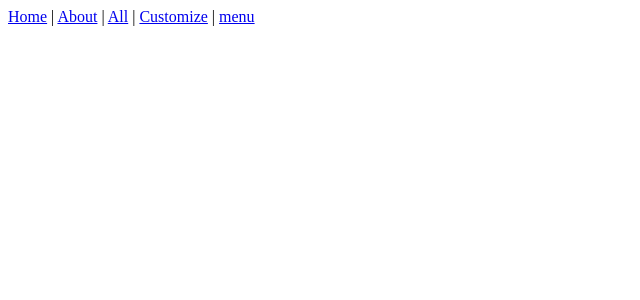
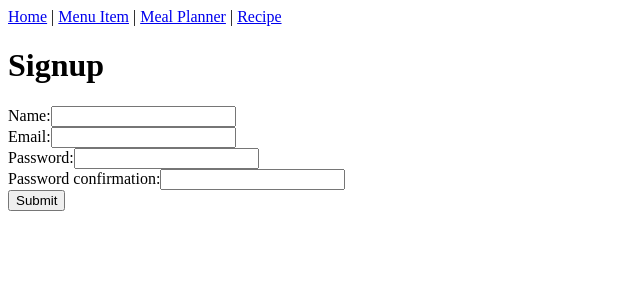
Before and after one commit to Arzoth/my-capstone_vue, a Vue app: page /signup in a window 1280 px wide. Shown: the top 300 px of the page, without its empty margins (0-640 px from the left). Built offline with nearby package versions, Linux system fonts and the light colour scheme.

Commit message:
create recipe route

```diff
--- a/src/App.vue
+++ b/src/App.vue
@@ -2,10 +2,12 @@
   <div id="app">
     <div id="nav">
       <router-link to="/">Home</router-link> |
-      <router-link to="/about">About</router-link> |
-      <router-link to="/index">All</router-link> |
-     <router-link to="/search">Customize</router-link> |
-     <router-link to="/menu">menu</router-link>
+
+     <!--  <router-link to="/index">All</router-link> |   -->
+     <router-link to="/search">Menu Item</router-link> |
+     <router-link to="/menu">Meal Planner</router-link> |
+     <router-link to="/recipe">Recipe</router-link>
+
 
 
     </div>
--- a/src/router.js
+++ b/src/router.js
@@ -5,6 +5,8 @@ import Index from './views/FoodowIndex.vue'
 import Search from './views/FoodowSearch.vue'
 import Show from './views/FoodowShow.vue'
 import Menu from './views/MenuIndex.vue'
+import Recipe from './views/FoodowRecipe'
+import Signup from "./views/Signup.vue";
 
 Vue.use(Router)
 
@@ -38,6 +40,16 @@ export default new Router({
       component: Show
     },
     {
+      path: '/signup',
+      name: 'signup',
+      component: Signup
+    },
+    {
+      path: '/recipe',
+      name: 'Recipes',
+      component: Recipe
+    },
+    {
       path: '/about',
       name: 'about',
       // route level code-splitting
--- /dev/null
+++ b/src/views/FoodowRecipe.vue
@@ -0,0 +1,44 @@
+<template>
+  <div class="Recipe">
+    <p>user_recipes: <input type="text" v-model="newRecipe"></p>
+     <button v-on:click="createRecipe()">Show me recipe</button>
+    <h1>{{ media.media }}</h1>
+    <div v-for=" media in media">
+      <p>Title:{{media.title}}</p>
+      <p>link:{{media.link}}</p>
+     <!--  <router-link v-bind:to=`/media/${media.id}/`></router-link> -->
+       <a v-bind:href="media.link"> {{media.title}} </a>
+      <p>image: {{media.image_url}}</p>
+      <img width="150px" v-bind:src="media.image" v-bind:alt="media.title"/>
+      <hr>
+  </div>
+  </div>
+</template>
+
+<script>
+import axios from "axios"
+export default {
+  data: function() {
+    return {
+      message: "Welcome to index!",
+      media: "",
+      newRecipe: "",
+    };
+  },
+  methods: {
+  createRecipe: function() {
+    console.log('i am in created');
+    axios.get("/api/recipes", {
+      params: {
+        user_recipes: this.newRecipe
+      }
+    })
+
+      .then(response => {
+      console.log(response.data.media);
+      this.media = response.data.media;
+    })
+  }
+}
+};
+</script>
--- a/src/views/FoodowSearch.vue
+++ b/src/views/FoodowSearch.vue
@@ -2,7 +2,7 @@
   <div class="search">
 
     <!-- <h1>{{ menuItems.menuItems }}</h1> -->
-    <p>diet: <input type="text" v-model="newMenuItemDiet"></p>
+    <p>FoodItem: <input type="text" v-model="newMenuItemDiet"></p>
     <p>Calorie: <input type="text" v-model="newMenuItemCalorie"></p>
     <p>Protein: <input type="text" v-model="newMenuItemProtein"></p>
     <p>Fat: <input type="text" v-model="newMenuItemFat"></p>
@@ -44,7 +44,7 @@ export default {
 
       axios.get("api/foodows/search", {
         params: {
-          diet: this.newMenuItemDiet,
+          FoodItem: this.newMenuItemDiet,
           calorie_max: this.newMenuItemCalorie,
           carb_max: this.newMenuItemCarb,
           fat_max: this.newMenuItemFat,
--- a/src/views/Home.vue
+++ b/src/views/Home.vue
@@ -2,24 +2,13 @@
 
 <template>
   <div class="home">
-    <h1>{{ menuItems.menuItems }}</h1>
-    <p>diet: <input type="text" v-model="newMenuItemDiet"></p>
-    <p>Calorie: <input type="text" v-model="newMenuItemCalorie"></p>
-    <p>Protein: <input type="text" v-model="newMenuItemProtein"></p>
-    <p>Fat: <input type="text" v-model="newMenuItemFat"></p>
-    <p>Carb: <input type="text" v-model="newMenuItemCarb"></p>
-     <button v-on:click="createMenu()">Show me Options</button>
-    <div v-for=" menuItem in menuItems">
-      <p>Title:{{menuItem.title}}</p>
-      <p>RestaurantChain:{{menuItem.restaurantChain}}</p>
-      <p>ServingSize:{{menuItem.servingSize}}</p>
-      <p>image: {{menuItem.image_url}}</p>
-      <img width="150px" v-bind:src="menuItem.image" v-bind:alt="menuItem.title"/>
-      <hr>
+    <h1>{{ text.text }}</h1>
+    <!-- <div v-for=" text in text"> -->
+    <p>text:{{text}}</p>
+  </div>
+</div>
 
 
-    </div>
-  </div>
 </template>
 
 
@@ -29,12 +18,9 @@ export default {
   data: function() {
     return {
       message: "Welcome to Foodows",
-      menuItems: [],
-      newMenuItemCalorie: "",
-      newMenuItemProtein: '',
-      newMenuItemFat: "",
-      newMenuItemCarb: "",
-      newMenuItemDiet: "",
+      joke: [],
+      text: ""
+
    };
   },
 
@@ -42,39 +28,14 @@ export default {
     console.log('i am in created');
     axios.get("/api/foodows").then(response => {
       console.log(response.data);
-      this.menuItems = response.data;
+      this.text = response.data.text;
     })
   },
 
-  methods: {
-    createMenu: function() {
-      console.log('creating menu');
-      // get some data
-      var dietPlan = {
-        title: this.diet,
-        Calorie: this.calorie_max,
-        Carb: this.newMenuItemCarb,
-        Fat: this.newMenuItemFat,
-        Protein: this.newMenuItemProtein
-      };
-      axios.get("api/foodows/search", {
-        params: {
-          diet: this.newMenuItemDiet,
-          calorie_max: this.newMenuItemCalorie,
-          carb_max: this.newMenuItemCarb,
-          fat_max: this.newMenuItemFat,
-          protien_max: this.newMenuItemProtein
-        }
-      })
 
-        .then(response => {
-
-          console.log(response.data.menuItems);
-          this.menuItems = response.data.title;
-        })
 
 
   }
- }
-}
+
+
 </script>
--- a/src/views/MenuIndex.vue
+++ b/src/views/MenuIndex.vue
@@ -1,6 +1,6 @@
 <template>
   <div class="menu">
-    <img src="assets/foodow.png">
+
     <p>time_frame: <input type="text" v-model="newMenuTimeFrame"></p>
     <p>Calorie: <input type="text" v-model="newMenuTargetCalories"></p>
     <p>Diet: <input type="text" v-model="newMenuDiet"></p>
@@ -13,7 +13,7 @@
       <p>Prep_Time:{{meal.readyInMinutes}}</p>
       <p>ServingSize:{{meal.serving}}</p>
       <p>image: {{meal.image_url}}</p>
-      <img  v-bind:src="('https://spoonacular.com/recipeImages/`${meal.id}` + 556x370.jpg')" v-bind:alt="meal.title"/>
+      <img  v-bind:src="`https://spoonacular.com/recipeImages/${meal.id}-556x370.jpg`" v-bind:alt="meal.title"/>
 
       <hr>
 
@@ -39,7 +39,7 @@ export default {
   },
 
   methods: {
-    createMenu: function() {
+  createMenu: function() {
       console.log('creating menu');
 
 
--- /dev/null
+++ b/src/views/Signup.vue
@@ -0,0 +1,62 @@
+<template>
+  <div class="signup">
+    <div class="container">
+      <form v-on:submit.prevent="submit()">
+        <h1>Signup</h1>
+        <ul>
+          <li class="text-danger" v-for="error in errors">{{ error }}</li>
+        </ul>
+        <div class="form-group">
+          <label>Name:</label>
+          <input type="text" class="form-control" v-model="name">
+        </div>
+        <div class="form-group">
+          <label>Email:</label>
+          <input type="email" class="form-control" v-model="email">
+        </div>
+        <div class="form-group">
+          <label>Password:</label>
+          <input type="password" class="form-control" v-model="password">
+        </div>
+        <div class="form-group">
+          <label>Password confirmation:</label>
+          <input type="password" class="form-control" v-model="passwordConfirmation">
+        </div>
+        <input type="submit" class="btn btn-primary" value="Submit">
+      </form>
+    </div>
+  </div>
+</template>
+
+<script>
+import axios from "axios";
+export default {
+  data: function() {
+    return {
+      name: "",
+      email: "",
+      password: "",
+      passwordConfirmation: "",
+      errors: []
+    };
+  },
+  methods: {
+    submit: function() {
+      var params = {
+        name: this.name,
+        email: this.email,
+        password: this.password,
+        password_confirmation: this.passwordConfirmation
+      };
+      axios
+        .post("/api/users", params)
+        .then(response => {
+          this.$router.push("/login");
+        })
+        .catch(error => {
+          this.errors = error.response.data.errors;
+        });
+    }
+  }
+};
+</script>
```
